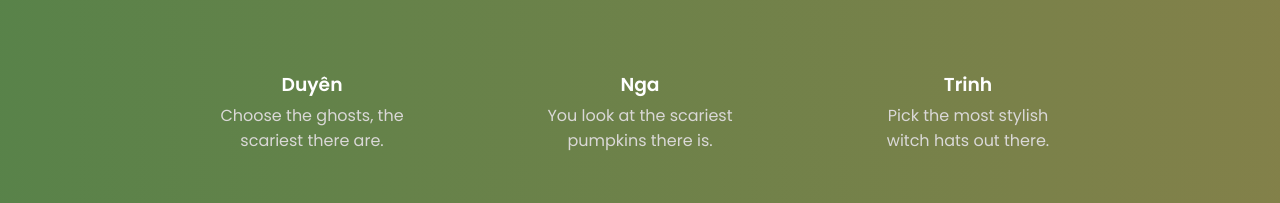
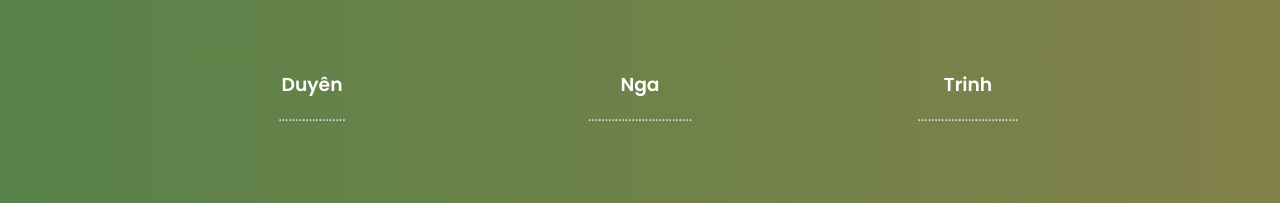
Before and after one commit to trandung1103/A2K53, a plain HTML site: page index.html in a window 1280 px wide. Shown: the part 967-1170 px from the top of the page. Drawn offline with nearby package versions, Linux system fonts and the light colour scheme.

Commit message:
Update index.html

```diff
--- a/index.html
+++ b/index.html
@@ -218,19 +218,19 @@
                     <div class="category__data">
                         <img src="assets/img/category1-img.png" alt="" class="category__img">
                         <h3 class="category__title">Duyên</h3>
-                        <p class="category__description">Choose the ghosts, the scariest there are.</p>
+                        <p class="category__description">....................</p>
                     </div>
 
                     <div class="category__data">
                         <img src="assets/img/category2-img.png" alt="" class="category__img">
                         <h3 class="category__title">Nga</h3>
-                        <p class="category__description">You look at the scariest pumpkins there is.</p>
+                        <p class="category__description">...............................</p>
                     </div>
 
                     <div class="category__data">
                         <img src="assets/img/category3-img.png" alt="" class="category__img">
                         <h3 class="category__title">Trinh</h3>
-                        <p class="category__description">Pick the most stylish witch hats out there.</p>
+                        <p class="category__description">..............................</p>
                     </div>
                 </div>
             </section>
```
